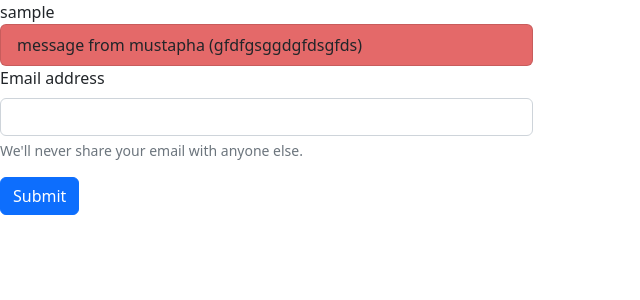
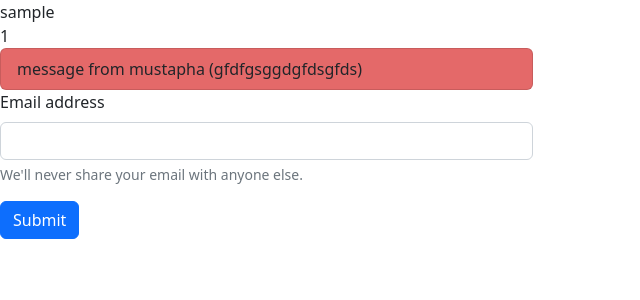
Before and after one commit to developython14/flask-chat-app, a Flask app: page /chat in a window 1280 px wide. Shown: the top 300 px of the page, without its empty margins (0-640 px from the left). Run offline with Flask 2, Linux system fonts and the light colour scheme; the visitor is signed in with stand-in values (Sample User, id 1); some libraries are stand-ins or nearby versions.

Commit message:
work on chat systeme

```diff
--- a/app.py
+++ b/app.py
@@ -21,6 +21,7 @@ def introscreen():
         print("bien directed")
         session['username'] = request.form['Username']
         session['userid'] = request.form['UsernameId']
+        session['color'] = request.form['colorchoice']
         return redirect('/chat')
     elif request.method == 'GET':
         return render_template('intro_screen.html')
--- a/static/javascript/chat.js
+++ b/static/javascript/chat.js
@@ -10,8 +10,9 @@ socket.on('connect', function() {
       e.preventDefault()
       let message = $( 'input#exampleInputEmail1' ).val()
       let username = $( '.mus' ).text()
-      console.log(user_id)
+      let colch = $( '.col' ).text()
       socket.emit( 'my event', {
+        color:colch,
         message : message,
         username : username
       })
@@ -22,5 +23,5 @@ socket.on('connect', function() {
 
 
   socket.on( 'my response', function( msg ) {
-      $( '.list-group' ).append( `<li class="list-group-item" style="background-color: ;">message from  ${ msg.username }  contenant  ${msg.message}</li>`)
+      $( '.list-group' ).append( `<li class="list-group-item" style="background-color:${msg.color} ;">message from  ${ msg.username }  contenant  ${msg.message}</li>`)
   })
--- a/templates/chat.html
+++ b/templates/chat.html
@@ -10,6 +10,7 @@
 <body>
 
  <div class="mus">{{ session['username']  }}</div>
+ <div class="col">{{ session['color']}}</div>
     <ul class="list-group col-5">
         <li class="list-group-item" style="background-color: rgb(228, 105, 105);">message from mustapha (gfdfgsggdgfdsgfds)</li>
       </ul>
--- a/templates/intro_screen.html
+++ b/templates/intro_screen.html
@@ -21,6 +21,7 @@
               <label for="exampleInputPassword1" class="form-label">UsernameId</label>
               <input type="text" class="form-control" id="exampleInputPassword1" name="UsernameId">
             </div>
+            <input type="color" name="colorchoice" id="">
             <button type="submit" class="btn btn-primary">Submit</button>
           </form>
     </div>
```
